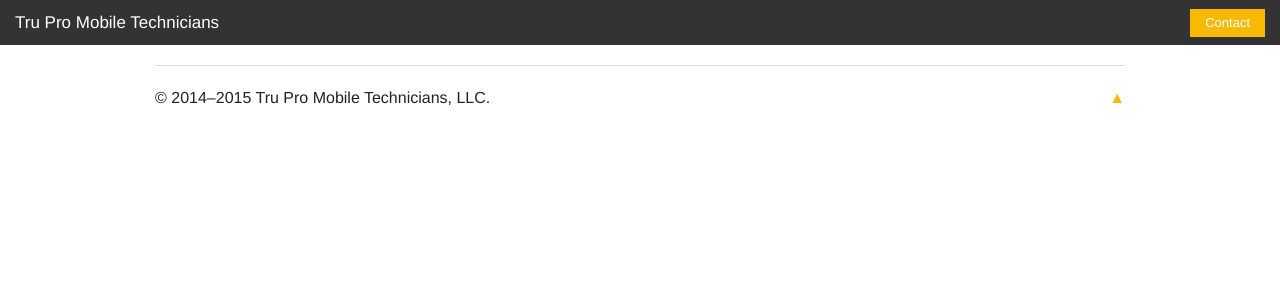
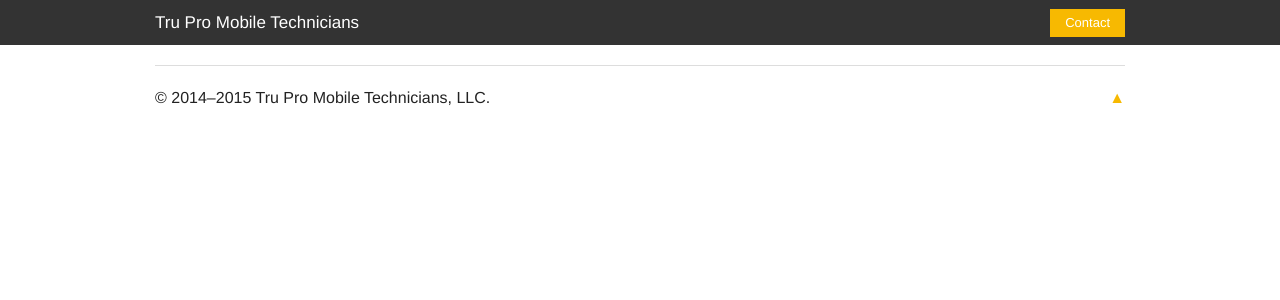
Before and after one commit to trupromobile/trupromobile.github.io, a Jekyll site: the page built from index.html, in a window 1280 px wide. Shown: the top 300 px of the page. Built offline with Jekyll 4.4.1, drawn with Linux system fonts in a browser that asks for light colours.

Commit message:
Contain topbar to grid

```diff
--- a/_layouts/default.html
+++ b/_layouts/default.html
@@ -18,6 +18,7 @@ layout: compress
     </head>
     <body>
 
+        <div class="contain-to-grid">
             <div class="top-bar" data-topbar id="topbar">
                 <ul class="title-area">
                     <li class="name">
@@ -47,6 +48,7 @@ layout: compress
                     {% endif %}
                 </div>
             </div>
+        </div>
         <!--
           <div class="row">
             <div class="column">
@@ -54,6 +56,7 @@ layout: compress
             </div>
           </div>
         -->
+
         {{ content }}
 
         <div class="row">
```
Lines whose indentation alone changed are shown as unchanged.
